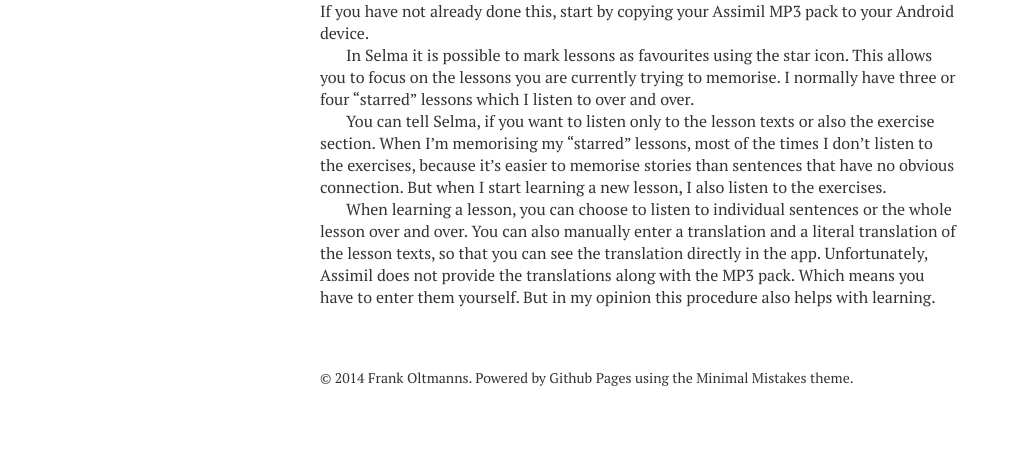
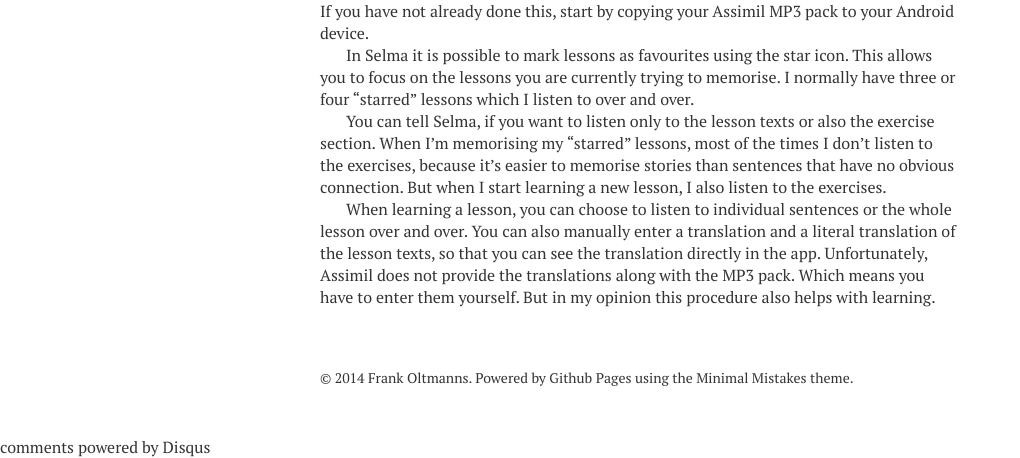
Before and after one commit to federvieh/selma, a Jekyll site: the page built from index.md, in a window 1280 px wide. Shown: the part 844-1302 px from the top of the page, without its empty margins (0-1020 px from the left). Built offline with Jekyll 4.4.1, drawn with Linux system fonts in a browser that asks for light colours; nearby versions of some CDN libraries; comment, search, counter and statistics services are not loaded; before the commit the page ends 1280 px from its top, so only the background shows below that; some of the changed lines change nothing that is shown.

Commit message:
Added disqus.

```diff
--- a/_config.yml
+++ b/_config.yml
@@ -3,7 +3,7 @@
 # Your site's domain goes here. Leave localhost server or blank when working locally.
 url:              http://federvieh.github.io/selma
 #url:              http://192.168.178.29:4000
-disqus_shortname:
+disqus_shortname: selmaandroid
 copyright_owner:  Frank Oltmanns
 # Owner/author information
 owner:
--- a/index.md
+++ b/index.md
@@ -2,6 +2,7 @@
 layout: page
 tags: [assimil, android, selma, language, app]
 modified: 06-08-2013
+comments: true
 image:
   feature: black.png
 ---
```
